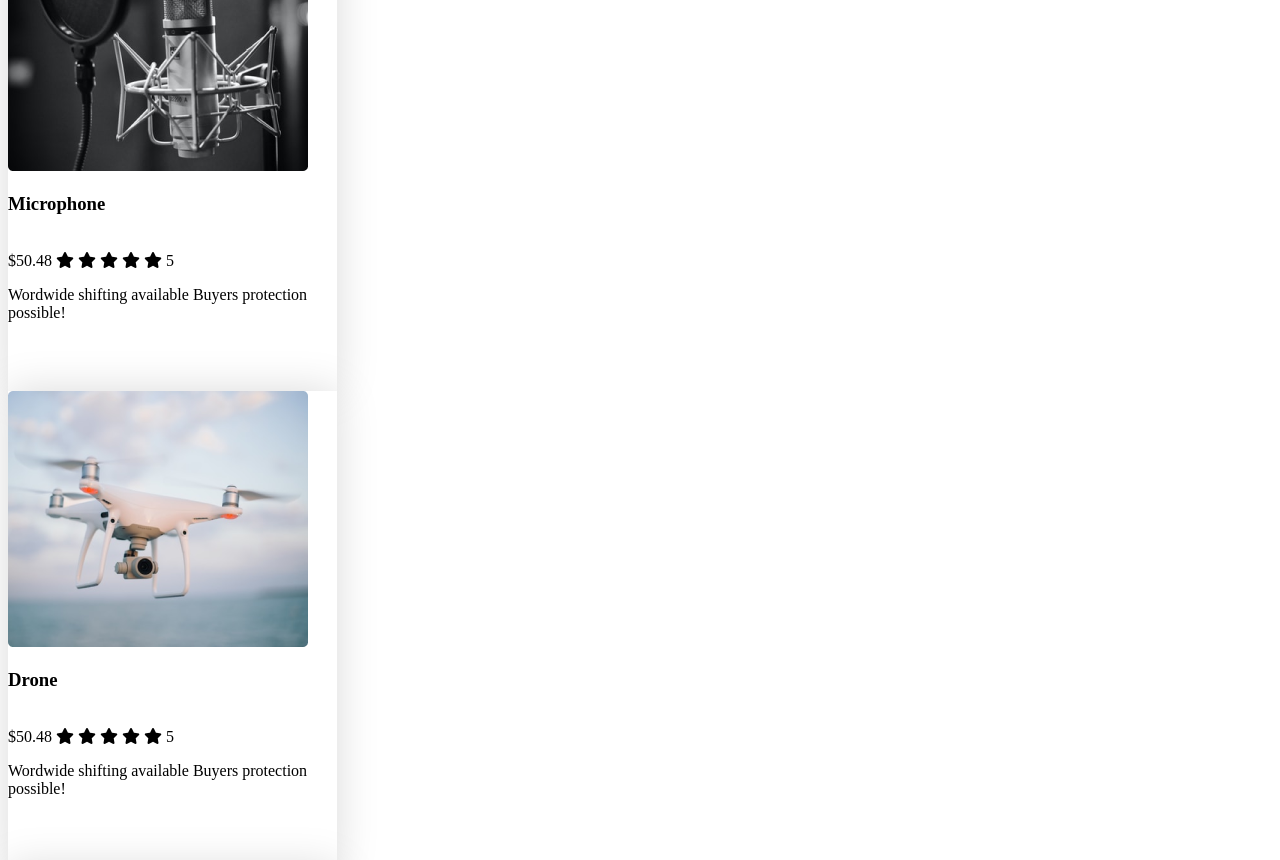
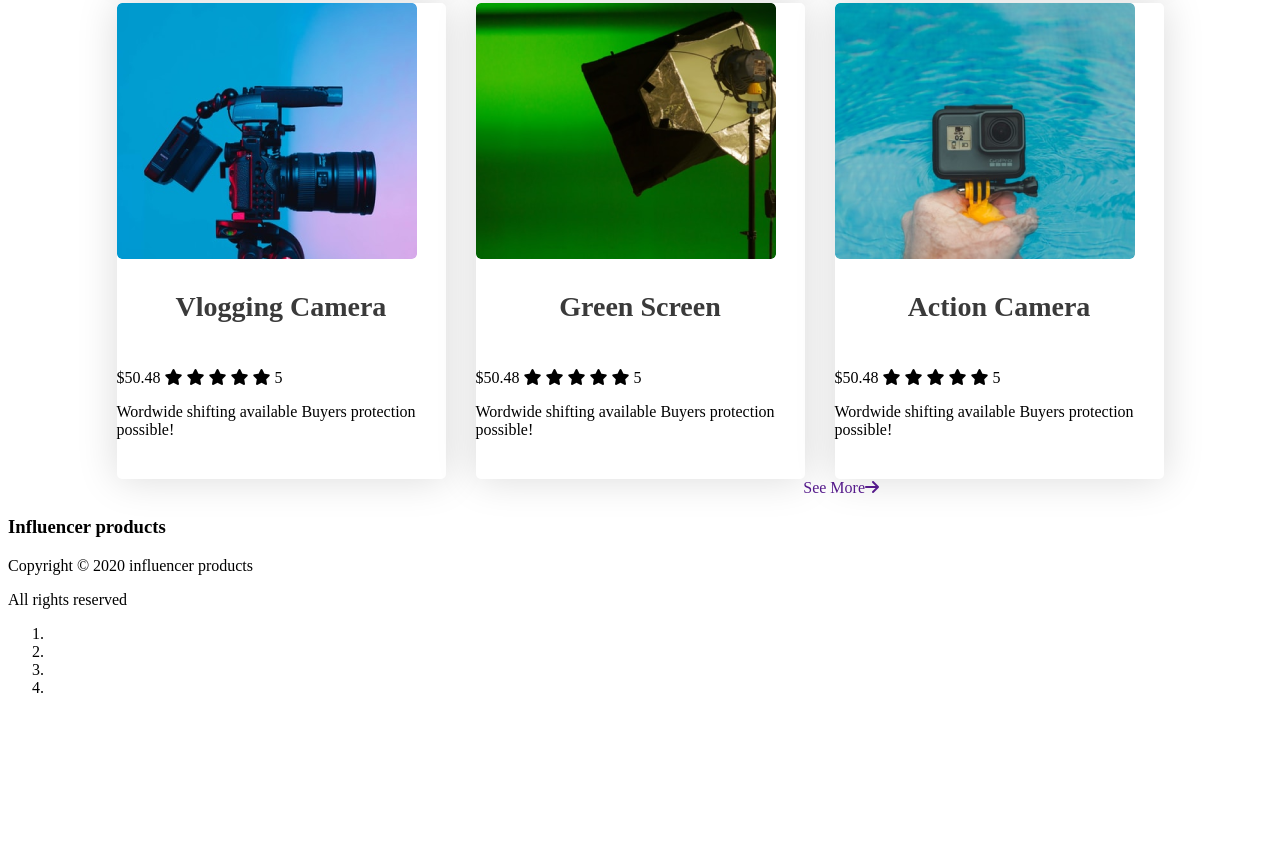
Before and after one commit to srdo96/assignment2-influencer-gear, a plain HTML site: page index.html in a window 1280 px wide. Shown: the part 1620-2480 px from the top of the page. After the commit the page ends 2333 px from the top, so only its background shows below. Drawn offline with Linux system fonts and the light colour scheme.

Commit message:
added footer

```diff
--- a/index.html
+++ b/index.html
@@ -45,10 +45,10 @@
           <img src="./images/main-camera.png" alt="picture of a camera" />
         </div>
       </div>
-      <!-- popullar clollection -->
+      <!-- Popular clollection -->
 
-      <section class="popullar-collection">
-        <h3>Popullar Clollection</h3>
+      <section class="popular-collection">
+        <h3>Popular Clollection</h3>
         <div class="product-list">
           <div class="product-card">
             <div class="product-pic">
@@ -69,7 +69,7 @@
               <p>Wordwide shifting available Buyers protection possible!</p>
             </div>
           </div>
-        </div>
+
           <div class="product-card">
             <div class="product-pic">
               <img src="./images/airpod.png" alt="" />
@@ -212,7 +212,22 @@
               <p>Wordwide shifting available Buyers protection possible!</p>
             </div>
           </div>
+        </div>
+        <a href="">See More <i class="fas fa-arrow-right"></i></a>
       </section>
     </main>
+    <footer>
+      <div>
+        <h3>Influencer products</h3>
+        <p>Copyright © 2020 influencer products</p>
+        <p>All rights reserved</p>
+        <ol>
+          <li></li>
+          <li></li>
+          <li></li>
+          <li></li>
+        </ol>
+      </div>
+    </footer>
   </body>
 </html>
--- a/styles/style.css
+++ b/styles/style.css
@@ -59,15 +59,42 @@ button a {
   height: 414px;
 }
 /* ----------------------------
-    populler collection style
+    popular collection style
 ------------------------------- */
+.popular-collection {
+  margin-left: 196px;
+  margin-right: 196px;
+}
+.popular-collection h3 {
+  display: flex;
+  justify-content: center;
+  font-weight: 600;
+  font-size: 28px;
+  color: #3a3a3a;
+}
+.popular-collection a {
+  text-decoration: none;
+  display: flex;
+  justify-content: end;
+  margin-right: 197px;
+}
+.product-list {
+  display: grid;
+  grid-template-columns: repeat(3, 329px);
+  justify-content: center;
+  grid-column-gap: 30px;
+  grid-row-gap: 30px;
+}
 .product-card {
   width: 329px;
   height: 476px;
+
+  border-radius: 5px;
   box-shadow: 0px 0px 40px rgba(0, 0, 0, 0.15);
   background-color: #ffffff;
 }
 .product-pic img {
+  border-radius: 5px;
   width: 300px;
   height: 256px;
 }
```
Lines whose indentation alone changed are shown as unchanged.
